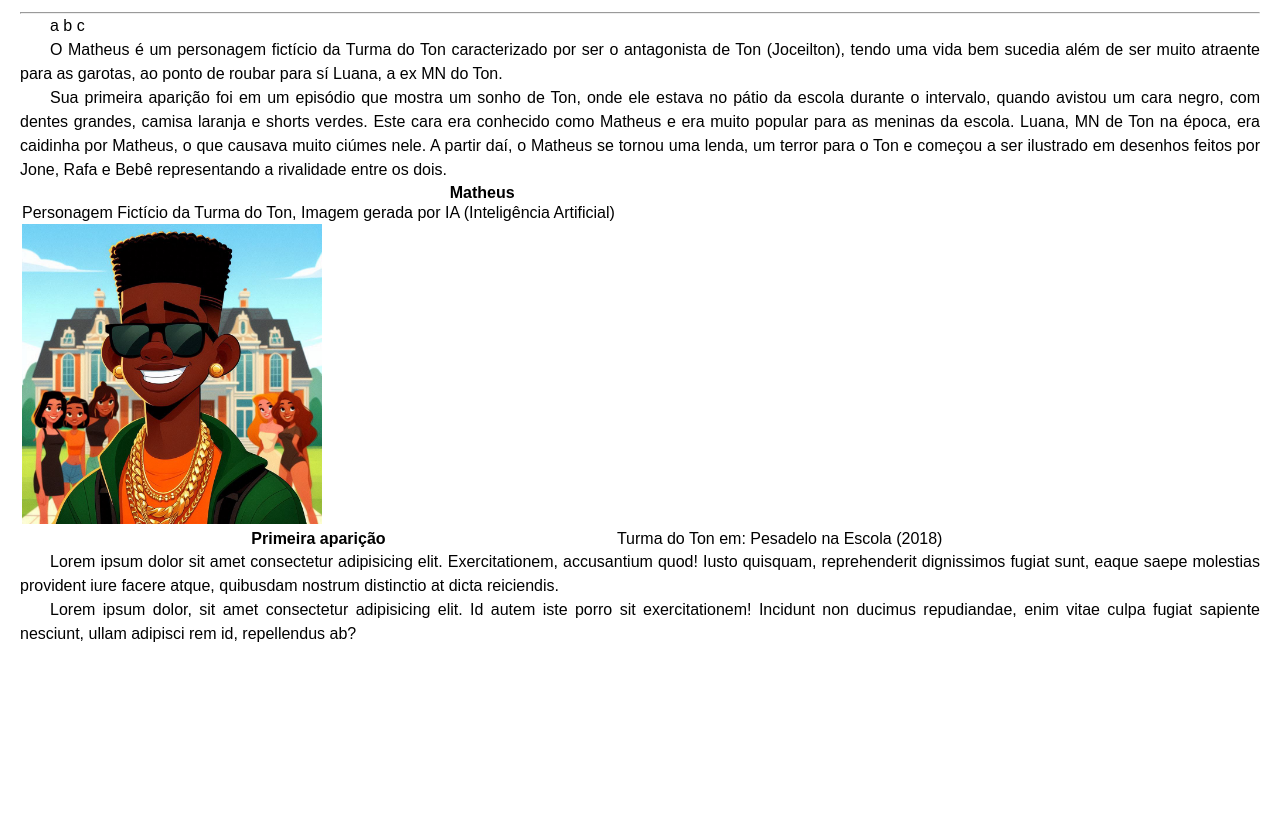
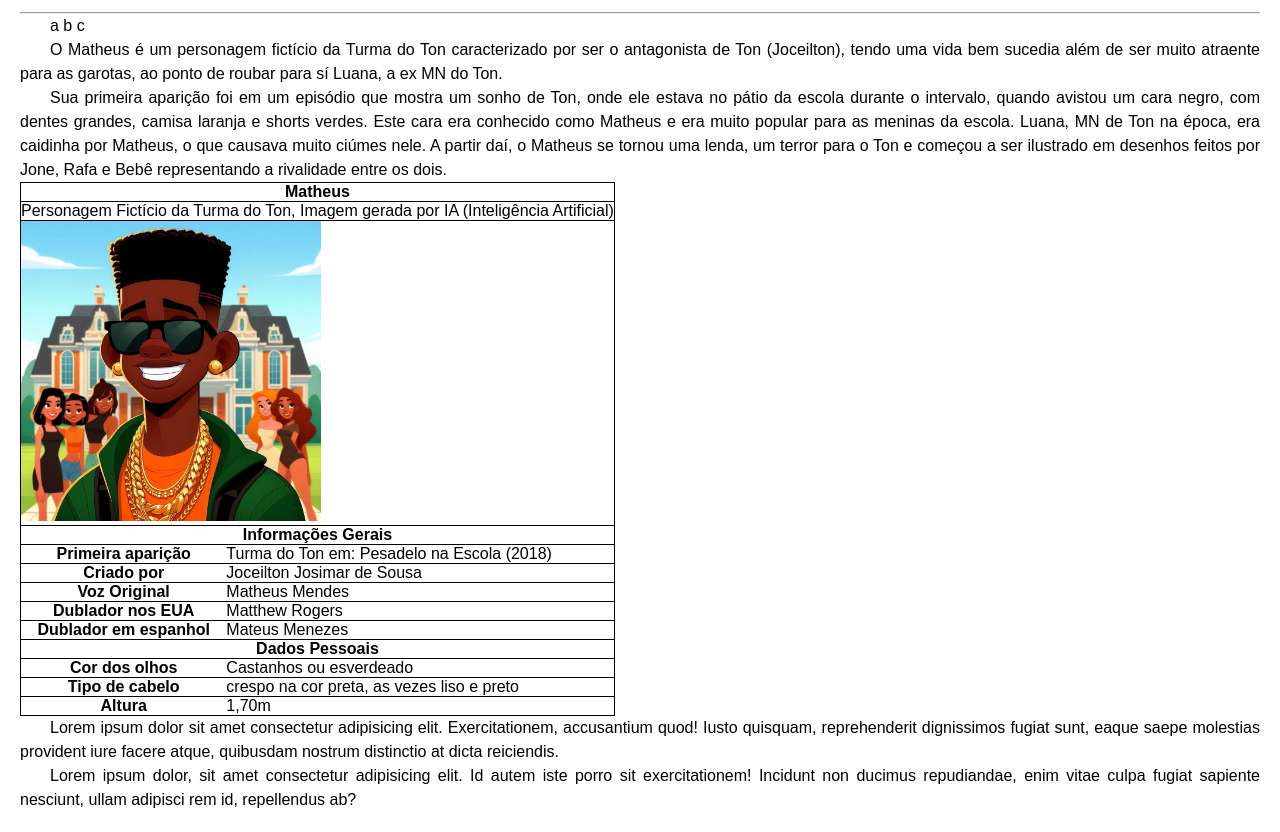
Before and after one commit to D4rthNihilus/projeto-matheus, a plain HTML site: page index.html in a window 1280 px wide. Shown: the part 127-959 px from the top of the page. Before the commit the page ends 800 px from the top, so only its background shows below. Drawn offline with nearby package versions, Linux system fonts and the light colour scheme; a web font is replaced by a local one.

Commit message:
Adicionei algumas informações na infobox

```diff
--- a/index.html
+++ b/index.html
@@ -42,16 +42,51 @@
                     </thead>
                     <tbody>
                         <tr>
-                            <td colpan="2">Personagem Fictício da Turma do Ton, Imagem gerada por IA (Inteligência Artificial)</td>
+                            <td colspan="2">Personagem Fictício da Turma do Ton, Imagem gerada por IA (Inteligência Artificial)</td>
                         </tr>
                         <tr>
-                            <td colpan="2">
+                            <td colspan="2">
                                 <img src="images/matheus-tg.jfif" alt="Imagem do Matheus feita por IA">
                             </td>
                         </tr>
                         <tr>
+                            <th colspan="2">Informações Gerais</th>
+                        </tr>
+                        <tr>
                             <th>Primeira aparição</th>
                             <td>Turma do Ton em: Pesadelo na Escola (2018)</td>
+                        </tr>
+
+                        <tr>
+                            <th>Criado por</th>
+                            <td>Joceilton Josimar de Sousa</td>
+                        </tr>
+                        <tr>
+                            <th>Voz Original</th>
+                            <td>Matheus Mendes</td>
+                        </tr>
+                        <tr>
+                            <th>Dublador nos EUA</th>
+                            <td>Matthew Rogers</td>
+                        </tr>
+                        <tr>
+                            <th>Dublador em espanhol</th>
+                            <td>Mateus Menezes</td>
+                        </tr>
+                        <tr>
+                            <th colspan="2">Dados Pessoais</th>
+                        </tr>
+                        <tr>
+                            <th>Cor dos olhos</th>
+                            <td>Castanhos ou esverdeado</td>
+                        </tr>
+                        <tr>
+                            <th>Tipo de cabelo</th>
+                            <td>crespo na cor preta, as vezes liso e preto</td>
+                        </tr>
+                        <tr>
+                            <th>Altura</th>
+                            <td>1,70m</td>
                         </tr>
                     </tbody>
                 </table>
--- a/styles/style.css
+++ b/styles/style.css
@@ -55,6 +55,15 @@ main p {
     line-height: 1.5em;
 }
 
+main > section#introduction > article#infobox > table {
+    border: 1px solid black;
+    border-collapse: collapse;
+}
+
+main > section#introduction > article#infobox > table tr {
+    border: 1px solid black;
+}
+
 main > section#introduction > article#infobox > table > tbody > tr > td > img {
     width: 300px;
 }
```
